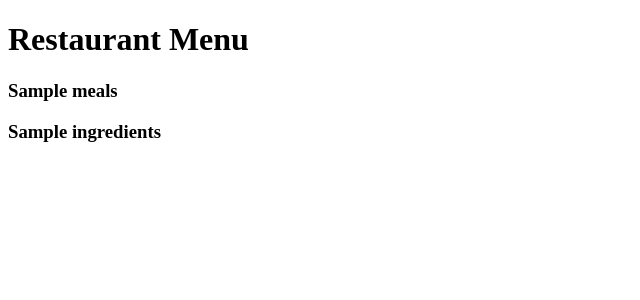
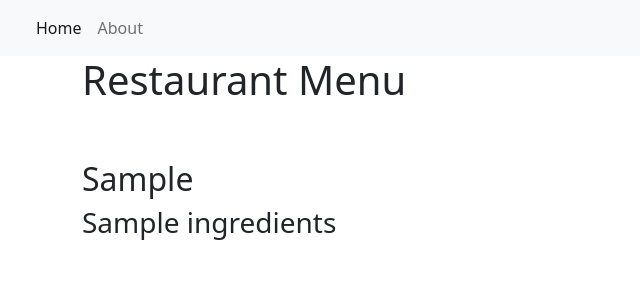
Before and after one commit to s3nt1n3lz21/pythonMegaCourseDjangoRestaurantMenu, a Django app: template restaurant_menu/templates/index.html in a window 1280 px wide. Shown: the top 300 px of the page, without its empty margins (0-640 px from the left). Run offline with Django 4.2, Linux system fonts and the light colour scheme; data comes from the database, SQL or seed files in the repository; the template is opened without the code that fills it: values that come from a table or form of the project are taken from there, most other values are stand-ins (such as "Sample title", 1, 10 or a date in 2020); some libraries are stand-ins or nearby versions.

Commit message:
Added an about page

```diff
--- /dev/null
+++ b/restaurant_menu/templates/about.html
@@ -0,0 +1,6 @@
+{% extends 'base.html' %}
+{% block content %}
+<div class="container">
+    <h1>About</h1>
+</div>
+{% endblock content %}
--- /dev/null
+++ b/restaurant_menu/templates/base.html
@@ -0,0 +1,38 @@
+<!DOCTYPE html>
+<html lang="en">
+    <head>
+        <meta charset="utf-8">
+        <meta name="viewport" content="width=device-width, initial-scale=1">
+        <link href="https://cdn.jsdelivr.net/npm/bootstrap@5.2.0-beta1/dist/css/bootstrap.min.css" rel="stylesheet" integrity="sha384-0evHe/X+R7YkIZDRvuzKMRqM+OrBnVFBL6DOitfPri4tjfHxaWutUpFmBp4vmVor" crossorigin="anonymous">
+        <title>Menu Products</title>
+    </head>
+    <body>
+        <nav class="navbar navbar-expand-lg bg-light">
+            <div class="container-fluid">
+                    <a class="navbar-brand" href="#"></a>
+
+                    <button class="navbar-toggler" type="button" data-bs-toggle="collapse" data-bs-target="#navbarNav" aria-controls="navbarNav" aria-expanded="false" aria-label="Toggle navigation">
+                         <span class="navbar-toggler-icon"></span>
+                    </button>
+                <div class="collapse navbar-collapse" id="navbarNav">
+                    <ul class="navbar-nav">
+                         <li class="nav-item">
+                            <a class="nav-link active" aria-current="page" href="{% url 'home' %}">Home</a>
+                        </li>
+                        <li class="nav-item">
+                            <a class="nav-link" aria-current="page" href="{% url 'about' %}">About</a>
+                        </li>
+                    </ul>
+                </div>
+            </div>
+        </nav>
+
+        {% block content %}
+        {% endblock content %}
+
+<!-- JavaScript Bundle with Popper -->
+             <script src="https://code.jquery.com/jquery-2.1.3.min.js"></script>
+        <script src="https://cdn.jsdelivr.net/npm/bootstrap@5.2.0-beta1/dist/js/bootstrap.bundle.min.js" integrity="sha384-pprn3073KE6tl6bjs2QrFaJGz5/SUsLqktiwsUTF55Jfv3qYSDhgCecCxMW52nD2" crossorigin="anonymous"></script>
+
+    </body>
+</html>
--- a/restaurant_menu/templates/index.html
+++ b/restaurant_menu/templates/index.html
@@ -1,12 +1,29 @@
-<!DOCTYPE html>
-<html lang="en">
-<head>
-    <meta charset="UTF-8">
-    <title>Title</title>
-</head>
-<body>
+{% extends 'base.html' %}
+{% block content %}
+<div class="container">
     <h1>Restaurant Menu</h1>
-    <h3>{{ meals }}</h3>
-    <h3>{{ ingredients }}</h3>
-</body>
-</html>
+    <ul class="list-group list-group-flush">
+        {% for mealtype in mealtypes %}
+        <h2 class="pt-5">{{ mealtype.1 }}</h2>
+            {% for item in item_list %}
+            {% if item.meal_type == mealtype.0 %}
+            <li class="list-group-item d-flex row justify-content-between align-items-center border-bottom pb-0">
+                <a href="{% url 'menu_item' item.pk %}">
+                    <h3>
+                        {% if item.status == 0 %}
+                        <del>{{ item.meal }}</del>
+                        {% else %}
+                        {{ item.meal }}
+                        {% endif %}
+                    </h3>
+                </a>
+                <p>{{ item.price }}</p>
+                <p>{{ item.description }}</p>
+                {% endif %}
+                {% endfor %}
+            </li>
+        {% endfor %}
+        <h3>{{ ingredients }}</h3>
+    </ul>
+</div>
+{% endblock content %}
--- a/restaurant_menu/urls.py
+++ b/restaurant_menu/urls.py
@@ -2,5 +2,7 @@ from django.urls import path
 from . import views
 
 urlpatterns = [
-    path('', views.MenuList.as_view(), name='home')
+    path('', views.MenuList.as_view(), name='home'),
+    path('about/', views.About.as_view(), name="about"),
+    path('item/<int:pk>', views.MenuItemDetail.as_view(), name="menu_item")
 ]
```
Also changed, not shown: restaurant_menu/templates/menu_item_detail.html (+8 -10 lines), restaurant_menu/views.py (+8 -4 lines).
